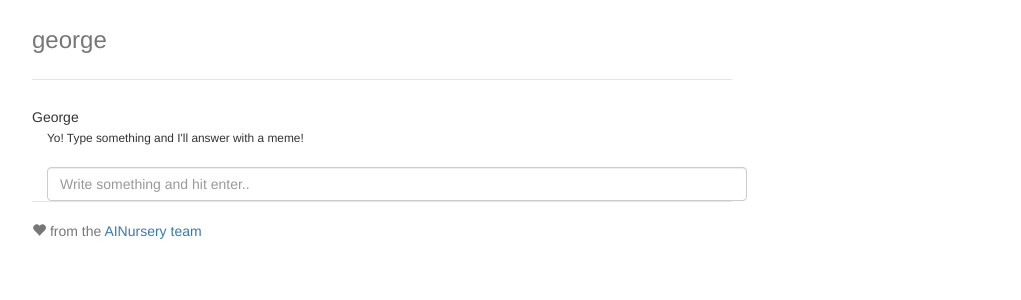
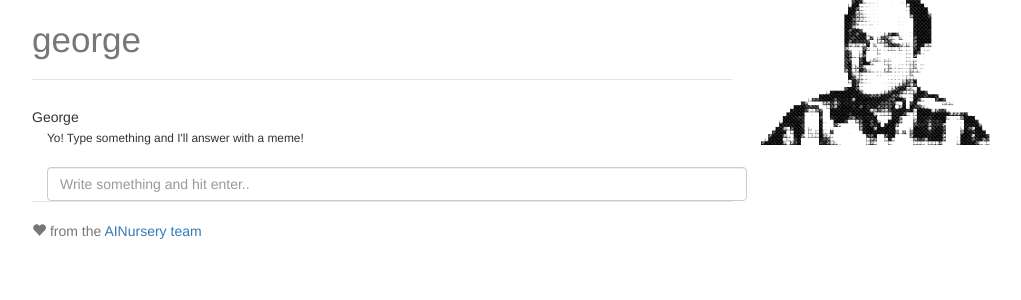
Before and after one commit to AInursery/george, a Flask app: page / in a window 1280 px wide. Shown: the top 300 px of the page, without its empty margins (258-1279 px from the left). Run offline with Flask 2, Linux system fonts and the light colour scheme; parts of the project's set-up code (start-up, migrations or seed data) failed here and were passed over; some libraries are stand-ins or nearby versions.

Commit message:
Add a banner img

```diff
--- a/app/static/index.html
+++ b/app/static/index.html
@@ -19,7 +19,6 @@
     <!--[if lt IE 7]>
       <p class="browsehappy">You are using an <strong>outdated</strong> browser. Please <a href="http://browsehappy.com/">upgrade your browser</a> to improve your experience.</p>
     <![endif]-->
-
     <!-- Add your site or application content here -->
     <div class="container">
       <div class="header">
@@ -31,6 +30,10 @@
       <div class="footer">
         <p><span class="glyphicon glyphicon-heart"></span> from the <a href="">AINursery team</a></p>
       </div>
+    </div>
+
+    <div class="banner">
+        <img src="static/images/georgemono.bmp" alt="banner" />
     </div>
 
     <!-- build:js(.) scripts/oldieshim.js -->
--- a/app/static/styles/main.css
+++ b/app/static/styles/main.css
@@ -22,6 +22,7 @@ body {
   margin-bottom: 0;
   line-height: 40px;
   padding-bottom: 19px;
+  font-size: 35px;
 }
 
 /* Custom page footer */
@@ -77,3 +78,13 @@ body {
     border-bottom: 0;
   }
 }
+
+.banner {
+  float: right;
+  position: fixed;
+  right: 0;
+  top: 0;
+}
+.banner>img {
+  height: 145px;
+}
```
Also changed, not shown: app/static/images/georgemono.bmp (added).
